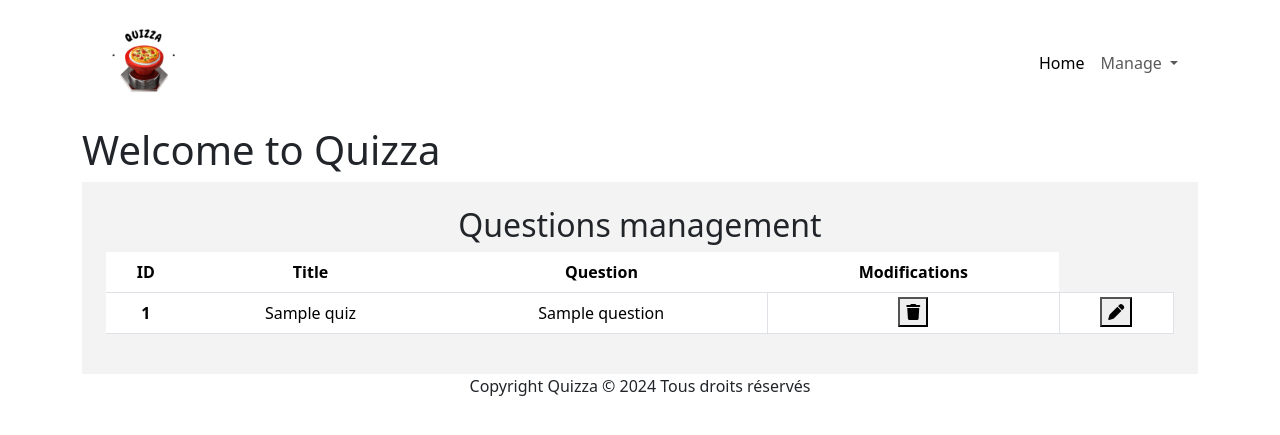
After one commit to nilpa018/quizza, a PHP site: page /quizzes.php in a window 1280 px wide. The commit adds this page. Shown: the top 435 px of the page. Run offline with PHP 8.4, Linux system fonts and the light colour scheme; tables that the repository leaves empty hold one stand-in row (values such as "Sample post").

Commit message:
liste quizzesmodifiables+ fichiers associés

```diff
--- a/layout.php
+++ b/layout.php
@@ -3,16 +3,20 @@
 
 <head>
     <meta charset="UTF-8">
+    <!-- lien fontawesome -->
+    <link rel="stylesheet" href="https://cdnjs.cloudflare.com/ajax/libs/font-awesome/6.5.2/css/all.min.css" integrity="sha512-SnH5WK+bZxgPHs44uWIX+LLJAJ9/2PkPKZ5QiAj6Ta86w+fsb2TkcmfRyVX3pBnMFcV7oQPJkl9QevSCWr3W6A==" crossorigin="anonymous" referrerpolicy="no-referrer" />
     <meta name="viewport" content="width=device-width, initial-scale=1.0">
+    <!-- liens bootstrap -->
     <link href="https://cdn.jsdelivr.net/npm/bootstrap@5.3.3/dist/css/bootstrap.min.css" rel="stylesheet" integrity="sha384-QWTKZyjpPEjISv5WaRU9OFeRpok6YctnYmDr5pNlyT2bRjXh0JMhjY6hW+ALEwIH" crossorigin="anonymous">
     <script src="https://cdn.jsdelivr.net/npm/bootstrap@5.3.3/dist/js/bootstrap.bundle.min.js" integrity="sha384-YvpcrYf0tY3lHB60NNkmXc5s9fDVZLESaAA55NDzOxhy9GkcIdslK1eN7N6jIeHz" crossorigin="anonymous"></script>
+    <!-- lien css -->
     <link rel="stylesheet" href="style.css">
     <title><?= $title ?></title>
 </head>
 
 <body>
     <div class="container-lg">
-        <nav class="navbar navbar-expand-lg bg-body-tertiary">
+        <nav class="navbar navbar-expand-lg">
             <div class="container-fluid">
                 <a class="navbar-brand" href="index.php"><img src="./asset/img/logo.png" alt="Logo de Quizza" width="100"></a>
                 <button class="navbar-toggler" type="button" data-bs-toggle="collapse" data-bs-target="#navbarNavDropdown" aria-controls="navbarNavDropdown" aria-expanded="false" aria-label="Toggle navigation">
@@ -28,7 +32,7 @@
                                 Manage
                             </a>
                             <ul class="dropdown-menu">
-                                <li><a class="dropdown-item" href="quiz.php">Quiz</a></li>
+                                <li><a class="dropdown-item" href="quizzes.php">Quiz</a></li>
                                 <li><a class="dropdown-item" href="questions.php">Questions</a></li>
                             </ul>
                         </li>
@@ -37,7 +41,7 @@
             </div>
         </nav>
         <h1>Welcome to Quizza</h1>
-        <div class="container-fluid content-quiz">
+        <div class="container-fluid content-quiz p-4">
             <?= $content ?>
         </div>
 
--- a/questions.php
+++ b/questions.php
@@ -9,7 +9,7 @@ $sql = "SELECT question_id, question, options, correctAnswer, level, category
 $result = $conn->query($sql);
 ob_start();
 ?>
-<h1>Questions management</h1>
+<h2>Questions management</h2>
 
 <table class="table">
     <thead>
@@ -20,6 +20,7 @@ ob_start();
             <th scope="col">Question</th>
             <th scope="col">Options</th>
             <th scope="col">Correct answer</th>
+            <th scope="col">Modifications</th>
         </tr>
     </thead>
     <tbody>
--- /dev/null
+++ b/quizzes.php
@@ -0,0 +1,51 @@
+<?php
+require_once 'config.php';
+
+$sql="SELECT quiz.quiz_id, title,questions.question_id, question
+From quiz
+INNER JOIN quiz_questions AS qq ON qq.quiz_id = quiz.quiz_id
+LEFT JOIN questions ON questions.question_id = qq.question_id
+order by quiz_id DESC
+;
+";
+$result = $conn->query($sql);
+ob_start();
+?>
+<h2>Questions management</h2>
+
+<table class="table">
+    <thead>
+        <tr>
+            <th scope="col">ID</th>
+            <th scope="col">Title</th>
+            <th scope="col">Question</th>
+            <th scope="col">Modifications</th>
+        </tr>
+    </thead>
+    <tbody>
+        <?php while($row = $result->fetch_assoc()) : ?>
+        <tr>
+            <th scope="row"><?= $row['quiz_id']; ?></th>
+            <td><?= $row['title']; ?></td>
+            <td><?= $row['question']; ?></td>
+            <td class='border px-2 py-1'>
+                <form action='delete_quiz.php' method='post' >
+                    <input type="hidden" name="quizId" value="<?=$row["quiz_id"]?>">
+                    <button type="submit"> <i class="fa-solid fa-trash"></i></button>
+                </form>
+            </td>
+            <td class='border px-2 py-1'><form action='form_update_quiz.php' method='post' >
+                <input type="hidden" name="quizId" value="<?=$row["quiz_id"]?>">
+                <button type="submit"><i class="fa-solid fa-pen"></i></button>
+            </td>
+        </tr>
+        <?php endwhile; ?>
+    </tbody>
+
+</table>
+
+
+<?php
+$title = "questions";
+$content = ob_get_clean();
+include 'layout.php';
--- a/style.css
+++ b/style.css
@@ -1,7 +1,6 @@
 .content-quiz {
     text-align: center;
     width: 100%;
-    height: 600px;
     background-color: rgb(243, 243, 243);
 
     p {
```
Also changed, not shown: delete_quiz.php (added, +17 -0 lines), form_update_quiz.php (added), list_quiz_to_play.php (added), package-lock.json (added).
